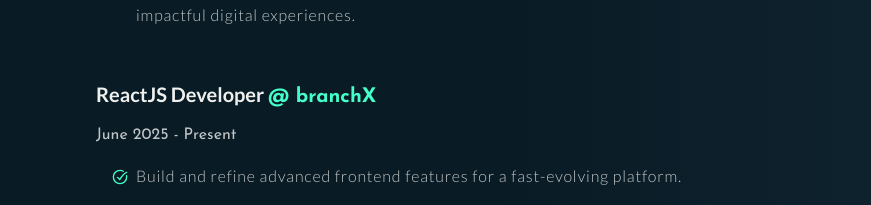
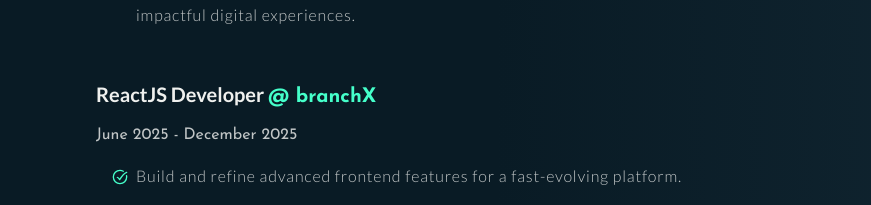
Before and after one commit to PriyanshuSharma0326/portfolio-v3, a Next.js app: page / in a window 1280 px wide. Shown: the part 1742-1947 px from the top of the page, without its empty margins (144-1015 px from the left). Built offline with nearby package versions, Linux system fonts and the light colour scheme.

Commit message:
Minor change

```diff
--- a/src/constants/lists.ts
+++ b/src/constants/lists.ts
@@ -107,7 +107,7 @@ const experienceList: ExperienceListType = [
         id: 1,
         en: {
             role: "ReactJS Developer",
-            time: "June 2025 - Present",
+            time: "June 2025 - December 2025",
             organisation: "branchX",
             description: [
                 "Build and refine advanced frontend features for a fast-evolving platform.",
@@ -119,7 +119,7 @@ const experienceList: ExperienceListType = [
         },
         es: {
             role: "Desarrollador de ReactJS",
-            time: "Junio 2025 - Presente",
+            time: "Junio 2025 - Diciembre 2025",
             organisation: "branchX",
             description: [
                 "Desarrollar y perfeccionar funciones avanzadas de frontend para una plataforma en constante evolución.",
@@ -131,7 +131,7 @@ const experienceList: ExperienceListType = [
         },
         hi: {
             role: "ReactJS डेवलपर",
-            time: "जून 2025 - वर्तमान",
+            time: "जून 2025 - दिसंबर 2025",
             organisation: "ब्रांच-एक्स",
             description: [
                 "तेज़ी से बढ़ते प्लेटफ़ॉर्म के लिए उन्नत फ्रंटएंड फीचर्स बनाना और सुधारना।",
```
